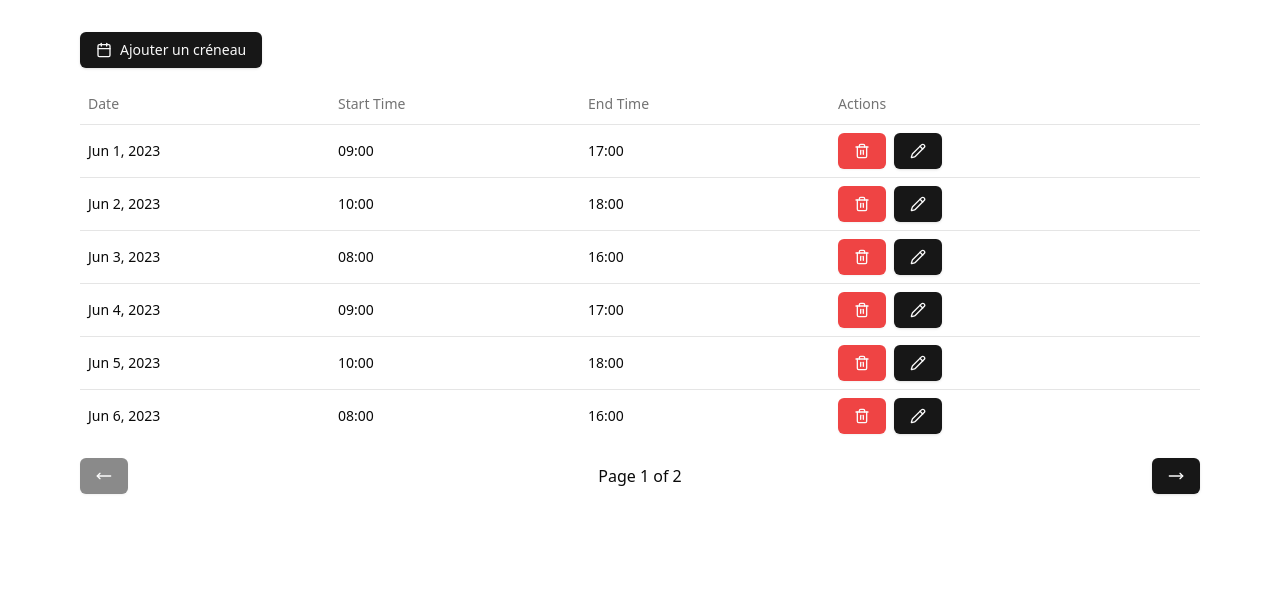
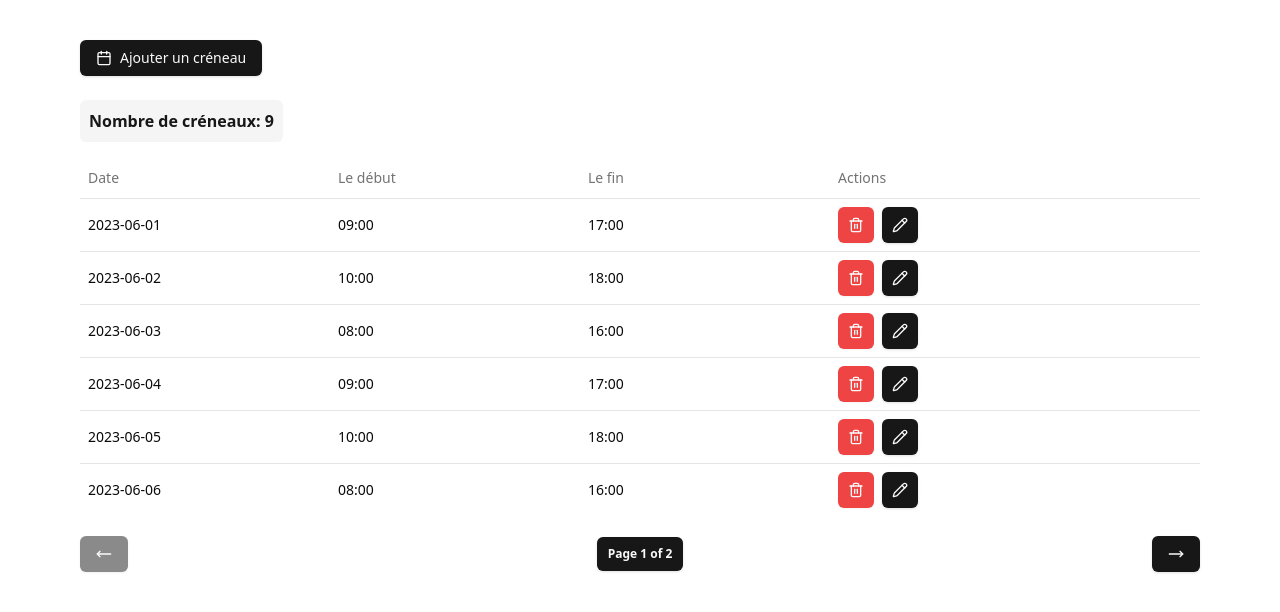
Before and after one commit to Aminegha10/ReservatiionApp, a React (Vite) app in the folder frontend/: page / in a window 1280 px wide. Shown: the top 612 px of the page. Built offline with nearby package versions, Linux system fonts and the light colour scheme.

Commit message:
some changes

```diff
--- /dev/null
+++ b/frontend/src/components/ui/badge.jsx
@@ -0,0 +1,34 @@
+import * as React from "react"
+import { cva } from "class-variance-authority";
+
+import { cn } from "@/lib/utils"
+
+const badgeVariants = cva(
+  "inline-flex items-center rounded-md border px-2.5 py-0.5 text-xs font-semibold transition-colors focus:outline-none focus:ring-2 focus:ring-ring focus:ring-offset-2",
+  {
+    variants: {
+      variant: {
+        default:
+          "border-transparent bg-primary text-primary-foreground shadow hover:bg-primary/80",
+        secondary:
+          "border-transparent bg-secondary text-secondary-foreground hover:bg-secondary/80",
+        destructive:
+          "border-transparent bg-destructive text-destructive-foreground shadow hover:bg-destructive/80",
+        outline: "text-foreground",
+      },
+    },
+    defaultVariants: {
+      variant: "default",
+    },
+  }
+)
+
+function Badge({
+  className,
+  variant,
+  ...props
+}) {
+  return (<div className={cn(badgeVariants({ variant }), className)} {...props} />);
+}
+
+export { Badge, badgeVariants }
--- a/frontend/src/pages/creneaux/Home.jsx
+++ b/frontend/src/pages/creneaux/Home.jsx
@@ -10,6 +10,7 @@
 } from "@/components/ui/table";
 import { Button } from "@/components/ui/button";
 import { Calendar, MoveLeft, MoveRight, Pencil, Trash2 } from "lucide-react";
+import { Badge } from "@/components/ui/badge";
 
 export default function Home() {
   const [availabilities] = useState([
@@ -87,32 +88,40 @@
   return (
     <div className="flex justify-center">
       <div className="mx-auto w-[90%] p-4">
-        <div className="py-4">
+        <div className="py-6">
           <Button>
             <Calendar /> Ajouter un créneau
           </Button>
         </div>
+
+        {/* Display the count of créneaux */}
+        <div className="mb-4">
+          <Badge variant="secondary" className={"p-2 text-base "}>
+            Nombre de créneaux: {availabilities.length}
+          </Badge>
+        </div>
+
         <Table>
           <TableHeader>
             <TableRow>
-              <TableHead className="w-[250px]">Date</TableHead>
-              <TableHead className="w-[250px]">Start Time</TableHead>
-              <TableHead className="w-[250px]">End Time</TableHead>
+              <TableHead className="min-w-[90px] w-[250px]">Date</TableHead>
+              <TableHead className="min-w-[80px] w-[250px]">Le début</TableHead>
+              <TableHead className="min-w-[80px] w-[250px]">Le fin</TableHead>
               <TableHead>Actions</TableHead>
             </TableRow>
           </TableHeader>
           <TableBody>
             {currentItems.map((availability) => (
               <TableRow key={availability.id}>
-                <TableCell>{format(availability.date, "PP")}</TableCell>
+                <TableCell>{format(availability.date, "yyyy-MM-dd")}</TableCell>
                 <TableCell>{availability.startTime}</TableCell>
                 <TableCell>{availability.endTime}</TableCell>
                 <TableCell>
                   <div className="flex space-x-2">
-                    <Button variant="destructive">
+                    <Button variant="destructive" size="icon">
                       <Trash2 />
                     </Button>
-                    <Button>
+                    <Button size="icon">
                       <Pencil />
                     </Button>
                   </div>
@@ -121,13 +130,13 @@
             ))}
           </TableBody>
         </Table>
-        <div className="flex justify-between items-center mt-4">
+        <div className="flex justify-between items-center mt-5">
           <Button onClick={goToPreviousPage} disabled={currentPage === 1}>
             <MoveLeft />
           </Button>
-          <span>
+          <Badge className={"py-2"}>
             Page {currentPage} of {totalPages}
-          </span>
+          </Badge>
           <Button onClick={goToNextPage} disabled={currentPage === totalPages}>
             <MoveRight />
           </Button>
```
